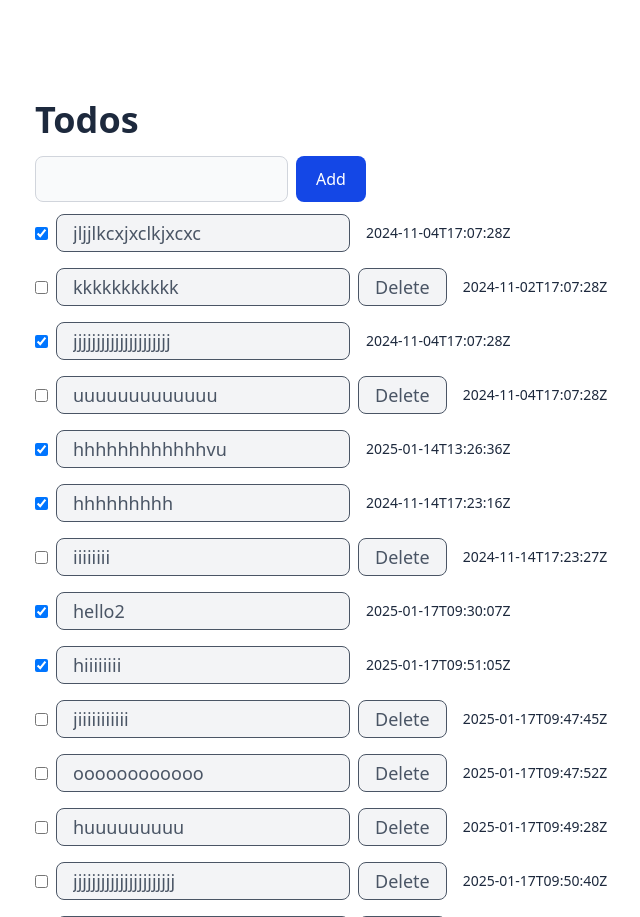
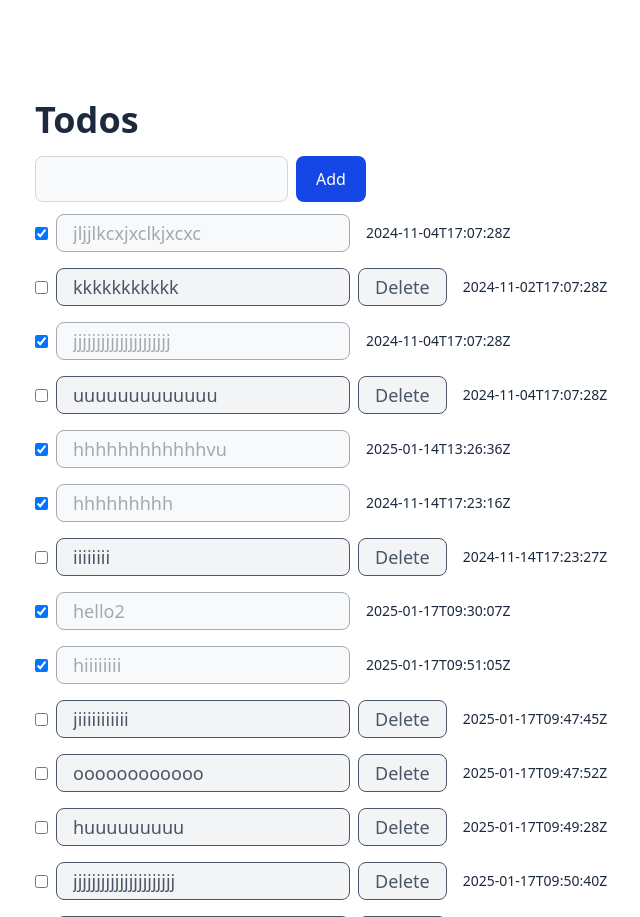
Before and after one commit to gaizka-allende/django-htmx-todos, a Django app: template todos/templates/index.html in a window 1280 px wide. Shown: the top 917 px of the page, without its empty margins (305-945 px from the left). Run offline with Django 4.2, Linux system fonts and the light colour scheme; data comes from the database, SQL or seed files in the repository; the template is opened without the code that fills it: values that come from a table or form of the project are taken from there, most other values are stand-ins (such as "Sample title", 1, 10 or a date in 2020); some libraries are stand-ins or nearby versions.

Commit message:
fix style of disabled textbox

```diff
--- a/todos/templates/todo.html
+++ b/todos/templates/todo.html
@@ -18,7 +18,7 @@
   <input
     role="textbox"
     id="textbox_{{todo.id}}"
-    class="font-medium py-1 px-4 my-1 rounded-lg text-lg border bg-gray-100 text-gray-600 mr-2"
+    class="font-medium py-1 px-4 my-1 rounded-lg text-lg border bg-gray-100 text-gray-600 mr-2 {% if todo.completed %} opacity-50 {% endif %}"
     value="{{todo.title}}"
     hx-put="/todo/{{todo.id}}"
     hx-headers='js:{"X-CSRFToken": document.cookie.split("; ").find((row) => row.startsWith("csrftoken="))?.split("=")[1]}'
```
